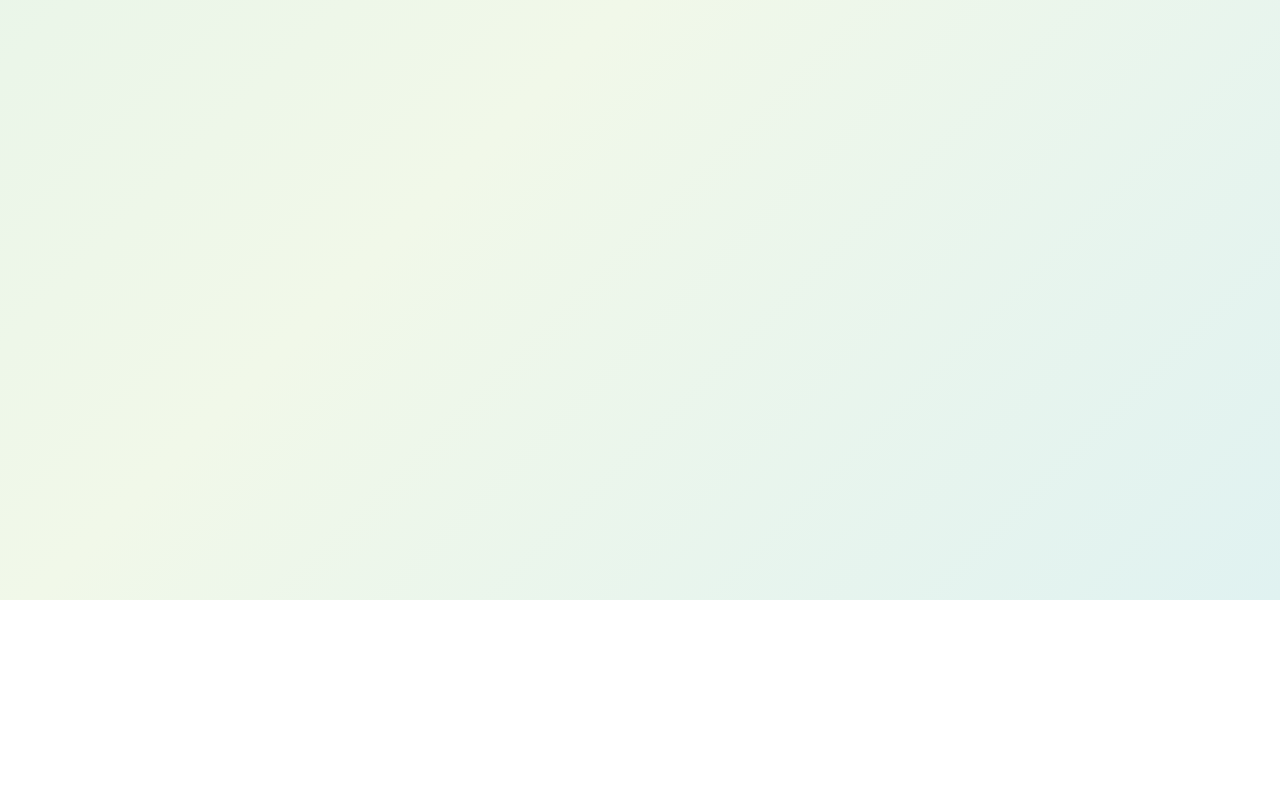
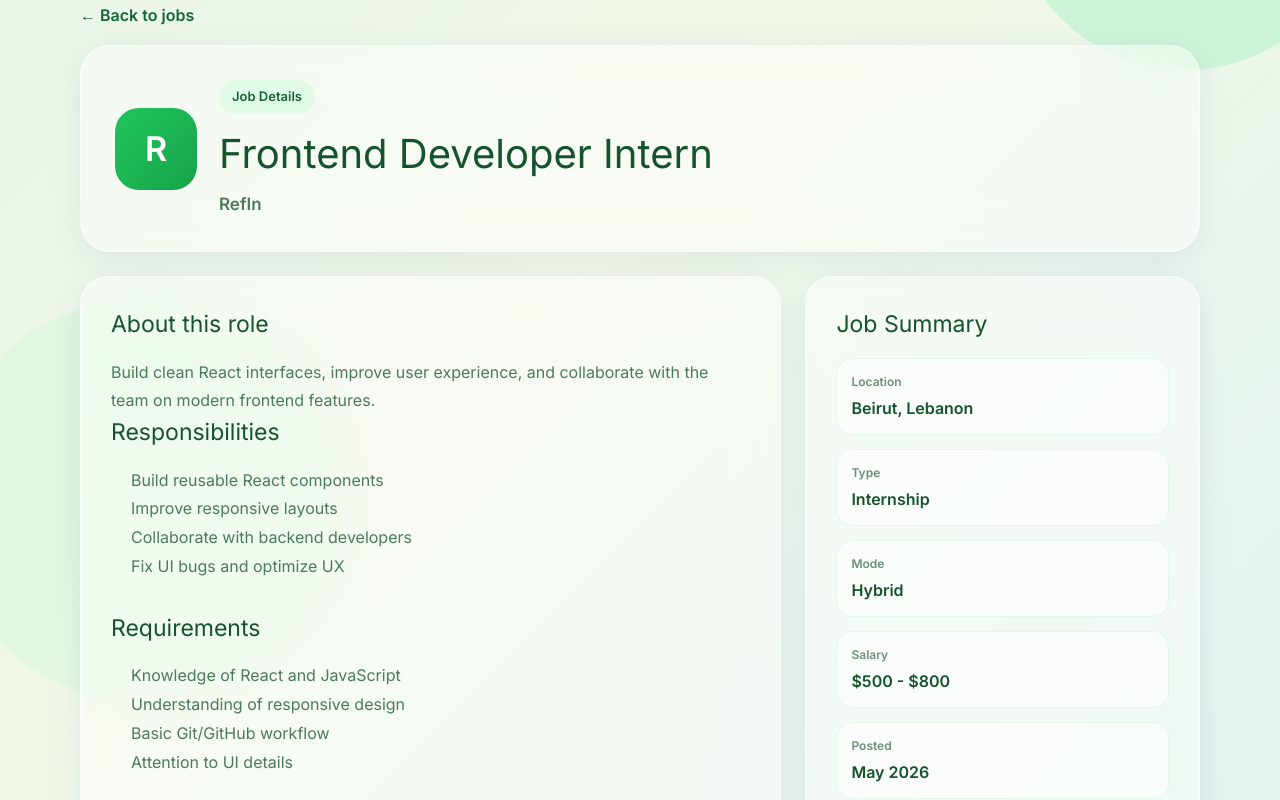
Before and after one commit to raphaeltannous/techtalks-refin-frontend, a React (Vite) app: page /jobs/1 in a window 1280 px wide. Before the commit this address had no page. Shown: the part 200-1000 px from the top of the page. Before the commit the page ends 800 px from the top, so only its background shows below. Built offline with nearby package versions, Linux system fonts and the light colour scheme.

Commit message:
Create job details page

```diff
--- a/src/App.jsx
+++ b/src/App.jsx
@@ -2,6 +2,7 @@ import { BrowserRouter as Router, Routes, Route } from "react-router-dom"
 
 import LandingPage from "./pages/LandingPage"
 import JobsPage from "./pages/JobsPage"
+import JobDetailsPage from "./pages/JobDetailsPage"
 import LoginPage from "./pages/LoginPage"
 import SignupPage from "./pages/SignupPage"
 
@@ -9,13 +10,24 @@ function App() {
   return (
     <Router>
       <Routes>
+        {/* Unprotected Routes */}
         <Route path="/" element={<LandingPage />} />
+
         <Route path="/jobs" element={<JobsPage />} />
+
+        <Route path="/jobs/:jobId" element={<JobDetailsPage />} />
+
         <Route path="/login" element={<LoginPage />} />
+
         <Route path="/signup" element={<SignupPage />} />
+
+        {/* Protected Routes */}
+        {/* Dashboard page here */}
       </Routes>
     </Router>
   )
 }
 
+
+
 export default App
--- a/src/index.css
+++ b/src/index.css
@@ -725,3 +725,173 @@ body {
     padding: 22px;
   }
 }
+
+/*job page*/
+/* Job Details Page */
+.job-details-page {
+  min-height: 100vh;
+  padding: 120px 20px 60px;
+  position: relative;
+  overflow: hidden;
+}
+
+.job-details-container {
+  width: 100%;
+  max-width: 1120px;
+  margin: 0 auto;
+  position: relative;
+  z-index: 2;
+}
+
+.job-details-back-link {
+  display: inline-block;
+  margin-bottom: 18px;
+  color: #166534;
+  font-weight: 700;
+  text-decoration: none;
+}
+
+.job-details-hero {
+  padding: 34px;
+  border-radius: 30px;
+  display: flex;
+  align-items: center;
+  gap: 22px;
+  margin-bottom: 24px;
+}
+
+.job-details-logo {
+  width: 82px;
+  height: 82px;
+  border-radius: 24px;
+  background: linear-gradient(135deg, #22c55e, #16a34a);
+  color: white;
+  display: flex;
+  align-items: center;
+  justify-content: center;
+  font-size: 34px;
+  font-weight: 800;
+}
+
+.job-details-badge {
+  display: inline-block;
+  padding: 7px 13px;
+  border-radius: 999px;
+  background: rgba(220, 252, 231, 0.85);
+  color: #166534;
+  font-size: 13px;
+  font-weight: 700;
+  margin: 0 0 10px;
+}
+
+.job-details-hero h1 {
+  margin: 0;
+  color: #14532d;
+  font-size: 40px;
+}
+
+.job-details-company {
+  margin: 8px 0 0;
+  color: #4b7a5a;
+  font-size: 17px;
+  font-weight: 700;
+}
+
+.job-details-grid {
+  display: grid;
+  grid-template-columns: 1.6fr 0.9fr;
+  gap: 24px;
+}
+
+.job-details-main,
+.job-details-sidebar {
+  padding: 30px;
+  border-radius: 28px;
+}
+
+.job-details-main h2,
+.job-details-sidebar h2 {
+  color: #14532d;
+  font-size: 23px;
+  margin: 0 0 16px;
+}
+
+.job-details-main p,
+.job-details-main li {
+  color: #4b7a5a;
+  line-height: 1.8;
+}
+
+.job-details-main ul {
+  padding-left: 20px;
+  margin-bottom: 30px;
+}
+
+.job-details-summary {
+  display: grid;
+  gap: 14px;
+  margin-bottom: 28px;
+}
+
+.job-details-summary div {
+  padding: 14px;
+  border-radius: 16px;
+  background: rgba(255, 255, 255, 0.5);
+  border: 1px solid rgba(34, 197, 94, 0.1);
+}
+
+.job-details-summary small {
+  display: block;
+  color: #6b8f77;
+  font-size: 12px;
+  font-weight: 700;
+  margin-bottom: 5px;
+}
+
+.job-details-summary span {
+  color: #14532d;
+  font-weight: 700;
+}
+
+.job-details-skills {
+  display: flex;
+  flex-wrap: wrap;
+  gap: 10px;
+  margin-bottom: 26px;
+}
+
+.job-details-skills span {
+  padding: 8px 12px;
+  border-radius: 999px;
+  background: rgba(34, 197, 94, 0.12);
+  color: #15803d;
+  font-size: 13px;
+  font-weight: 700;
+}
+
+.job-details-apply,
+.job-details-back {
+  width: 100%;
+  padding: 14px 18px;
+  border-radius: 15px;
+  font-weight: 800;
+  cursor: pointer;
+  text-decoration: none;
+  display: inline-block;
+  text-align: center;
+}
+
+@media (max-width: 850px) {
+  .job-details-hero {
+    flex-direction: column;
+    align-items: flex-start;
+  }
+
+  .job-details-hero h1 {
+    font-size: 32px;
+  }
+
+  .job-details-grid {
+    grid-template-columns: 1fr;
+  }
+}
--- /dev/null
+++ b/src/pages/JobDetailsPage.jsx
@@ -0,0 +1,215 @@
+import { Link, useParams } from "react-router-dom"
+import Navbar from "../components/Navbar"
+
+function JobDetailsPage() {
+  const { jobId } = useParams()
+
+  const jobs = [
+    {
+      id: "1",
+      title: "Frontend Developer Intern",
+      company: "RefIn",
+      location: "Beirut, Lebanon",
+      type: "Internship",
+      salary: "$500 - $800",
+      mode: "Hybrid",
+      posted: "May 2026",
+      description:
+        "Build clean React interfaces, improve user experience, and collaborate with the team on modern frontend features.",
+
+      responsibilities: [
+        "Build reusable React components",
+        "Improve responsive layouts",
+        "Collaborate with backend developers",
+        "Fix UI bugs and optimize UX",
+      ],
+
+      requirements: [
+        "Knowledge of React and JavaScript",
+        "Understanding of responsive design",
+        "Basic Git/GitHub workflow",
+        "Attention to UI details",
+      ],
+
+      skills: ["React", "JavaScript", "CSS", "Git", "UI/UX"],
+    },
+
+    {
+      id: "2",
+      title: "Junior Backend Developer",
+      company: "TechBridge",
+      location: "Remote",
+      type: "Full-time",
+      salary: "$1200 - $1800",
+      mode: "Remote",
+      posted: "April 2026",
+
+      description:
+        "Develop APIs, work with databases, and support backend services using modern backend technologies.",
+
+      responsibilities: [
+        "Build backend APIs",
+        "Manage PostgreSQL databases",
+        "Write scalable server code",
+        "Collaborate with frontend team",
+      ],
+
+      requirements: [
+        "Python experience",
+        "REST API understanding",
+        "Database fundamentals",
+        "Problem-solving skills",
+      ],
+
+      skills: ["FastAPI", "Python", "PostgreSQL", "REST API"],
+    },
+
+    {
+      id: "3",
+      title: "UI/UX Designer",
+      company: "Creative Labs",
+      location: "Beirut, Lebanon",
+      type: "Part-time",
+      salary: "$700 - $1000",
+      mode: "On-site",
+      posted: "April 2026",
+
+      description:
+        "Design clean user experiences and modern digital interfaces for web and mobile products.",
+
+      responsibilities: [
+        "Create wireframes",
+        "Design responsive screens",
+        "Improve usability",
+        "Collaborate with developers",
+      ],
+
+      requirements: [
+        "Figma knowledge",
+        "UI/UX fundamentals",
+        "Creative thinking",
+        "Responsive design skills",
+      ],
+
+      skills: ["Figma", "UX", "Wireframes", "Design Systems"],
+    },
+  ]
+
+  const job = jobs.find((item) => item.id === jobId)
+
+  if (!job) {
+    return (
+      <div className="job-details-page">
+        <main className="job-details-container glass-strong">
+          <h1>Job not found</h1>
+
+          <Link to="/jobs" className="btn-primary job-details-back">
+            Back to Jobs
+          </Link>
+        </main>
+      </div>
+    )
+  }
+
+  return (
+    <>
+      <Navbar />
+
+      <div className="job-details-page">
+        <div className="auth-bg-circle auth-bg-circle-top" />
+        <div className="auth-bg-circle auth-bg-circle-bottom" />
+
+        <main className="job-details-container">
+          <Link to="/jobs" className="job-details-back-link">
+            ← Back to jobs
+          </Link>
+
+          <section className="job-details-hero glass-strong">
+            <div className="job-details-logo">
+              {job.company.charAt(0)}
+            </div>
+
+            <div>
+              <p className="job-details-badge">Job Details</p>
+
+              <h1>{job.title}</h1>
+
+              <p className="job-details-company">
+                {job.company}
+              </p>
+            </div>
+          </section>
+
+          <section className="job-details-grid">
+            <div className="job-details-main glass-strong">
+              <h2>About this role</h2>
+
+              <p>{job.description}</p>
+
+              <h2>Responsibilities</h2>
+
+              <ul>
+                {job.responsibilities.map((item) => (
+                  <li key={item}>{item}</li>
+                ))}
+              </ul>
+
+              <h2>Requirements</h2>
+
+              <ul>
+                {job.requirements.map((item) => (
+                  <li key={item}>{item}</li>
+                ))}
+              </ul>
+            </div>
+
+            <aside className="job-details-sidebar glass-strong">
+              <h2>Job Summary</h2>
+
+              <div className="job-details-summary">
+                <div>
+                  <small>Location</small>
+                  <span>{job.location}</span>
+                </div>
+
+                <div>
+                  <small>Type</small>
+                  <span>{job.type}</span>
+                </div>
+
+                <div>
+                  <small>Mode</small>
+                  <span>{job.mode}</span>
+                </div>
+
+                <div>
+                  <small>Salary</small>
+                  <span>{job.salary}</span>
+                </div>
+
+                <div>
+                  <small>Posted</small>
+                  <span>{job.posted}</span>
+                </div>
+              </div>
+
+              <h2>Skills</h2>
+
+              <div className="job-details-skills">
+                {job.skills.map((skill) => (
+                  <span key={skill}>{skill}</span>
+                ))}
+              </div>
+
+              <button className="btn-primary job-details-apply">
+                Apply Now
+              </button>
+            </aside>
+          </section>
+        </main>
+      </div>
+    </>
+  )
+}
+
+export default JobDetailsPage
--- a/src/pages/JobsPage.jsx
+++ b/src/pages/JobsPage.jsx
@@ -1,3 +1,4 @@
+import { Link } from "react-router-dom"
 import Navbar from "../components/Navbar"
 
 function JobsPage() {
@@ -14,6 +15,7 @@ function JobsPage() {
         "Build clean React interfaces, improve user experience, and collaborate with the team on modern frontend features.",
       skills: ["React", "JavaScript", "UI/UX"],
     },
+
     {
       id: 2,
       title: "Junior Backend Developer",
@@ -26,6 +28,7 @@ function JobsPage() {
         "Develop APIs, work with databases, and support backend features using modern server-side technologies.",
       skills: ["FastAPI", "PostgreSQL", "Python"],
     },
+
     {
       id: 3,
       title: "UI/UX Designer",
@@ -59,35 +62,6 @@ function JobsPage() {
               designed to help candidates grow their skills and connect with
               employers.
             </p>
-
-            <div className="jobs-search-card glass">
-              <input
-                type="text"
-                placeholder="Search by job title, company, or skill..."
-                className="jobs-search-input"
-              />
-
-              <button className="btn-primary jobs-search-button">
-                Search Jobs
-              </button>
-            </div>
-          </section>
-
-          <section className="jobs-stats-grid">
-            <div className="jobs-stat-card glass-strong">
-              <span>{jobs.length}</span>
-              <p>Open Jobs</p>
-            </div>
-
-            <div className="jobs-stat-card glass-strong">
-              <span>2</span>
-              <p>Remote Options</p>
-            </div>
-
-            <div className="jobs-stat-card glass-strong">
-              <span>3</span>
-              <p>Hiring Companies</p>
-            </div>
           </section>
 
           <section className="jobs-list">
@@ -139,9 +113,12 @@ function JobsPage() {
                     Apply Now
                   </button>
 
-                  <button className="glass jobs-details-button">
+                  <Link
+                    to={`/jobs/${job.id}`}
+                    className="glass jobs-details-button"
+                  >
                     View Details
-                  </button>
+                  </Link>
                 </div>
               </article>
             ))}
```
